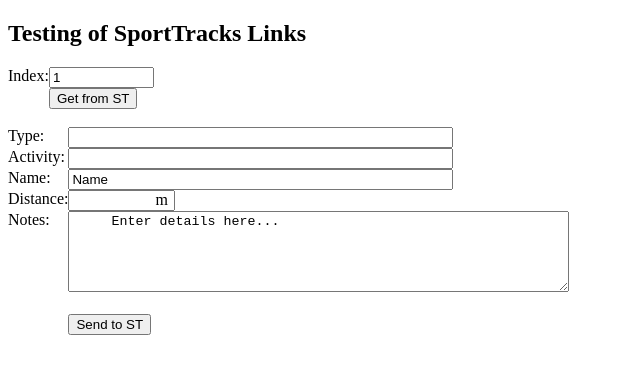
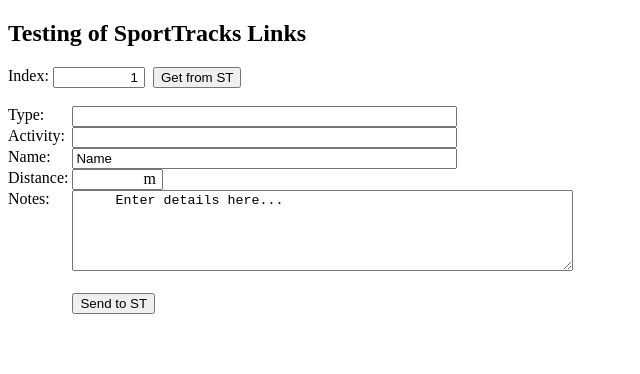
Before and after one commit to richardjy/FPE, a Jekyll site: the page SportTracks.html, which Jekyll copies as it is, in a window 1280 px wide. Shown: the top 374 px of the page, without its empty margins (0-640 px from the left). Built offline with Jekyll 4.4.1, drawn with Linux system fonts in a browser that asks for light colours.

Commit message:
Update SportTracks.html

```diff
--- a/SportTracks.html
+++ b/SportTracks.html
@@ -20,8 +20,8 @@
 <h2>Testing of SportTracks Links</h2>
 
 <form onclick="return getSTdata();">
-  <label for="STindex">Index:</label>
-  <input type="text" id="STindex" name="STindex" value="1" size="10"><br>
+  <label for="STindex">Index:&nbsp;</label>
+  <input type="text" id="STindex" name="STindex" value="1" size="8" style="padding-right:5px; text-align:right;">&nbsp;
   <input type="submit" value="Get from ST"><br><br>
 </form>
 
@@ -39,8 +39,8 @@
   <input type="text" id="STname" name="STname" value="Name" size="45">
 	</p>
 	<p>
-  <label for="STdistance">Distance: </label>
-  <input type="text" id="STdistance" name="STname" size="8" style="padding-right:20px; text-align:right;"></input><span style="margin-left:-20px;">m</span>
+  <label for="STdistance">Distance:&nbsp;</label>
+  <input type="text" id="STdistance" name="STname" size="6" style="padding-right:20px; text-align:right;"></input><span style="margin-left:-20px;">m</span>
 	</p>
   <label for="STnotes">Notes:</label>
 <textarea rows = "5" cols = "60" id="STnotes" name="STnotes">
```
